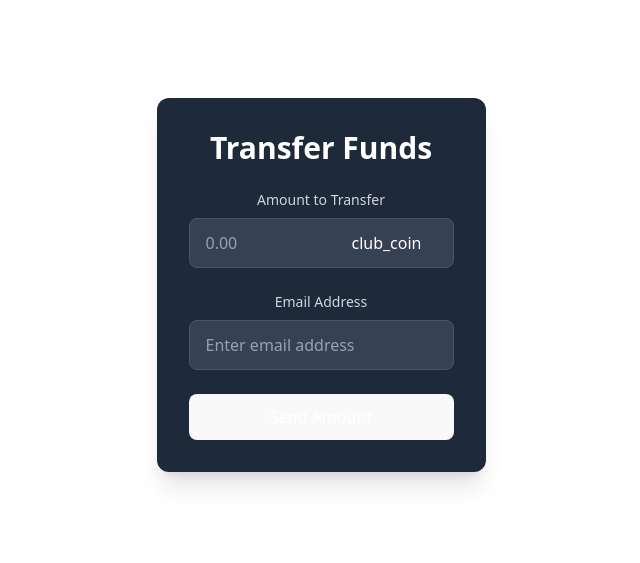
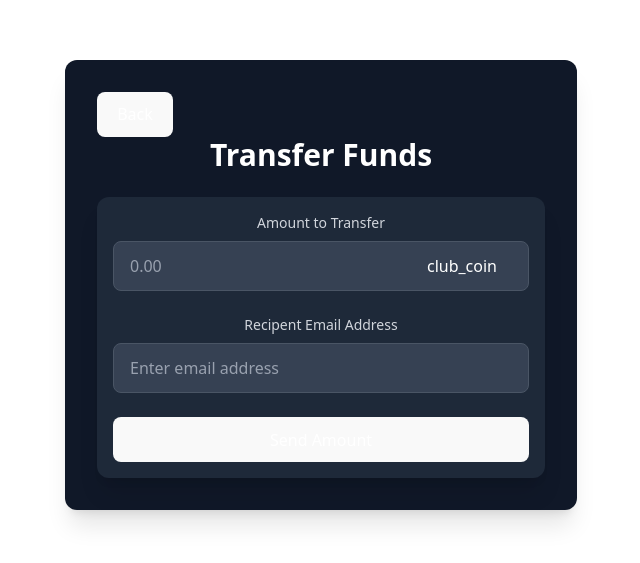
Before and after one commit to DTAlemayehu01/club-coin, a React (Vite) app in the folder Club Coin/: page /user/transfer in a window 1280 px wide. Shown: the part 115-678 px from the top of the page, without its empty margins (319-959 px from the left). Built offline with nearby package versions, Linux system fonts and the light colour scheme.

Commit message:
Move transfer to separate page, not linked to session

```diff
--- a/Club Coin/src/components/User.tsx
+++ b/Club Coin/src/components/User.tsx
@@ -181,7 +181,7 @@ const User: React.FC<UserDashboardProps> = ({ title = "User Dashboard" }) => {
 				</div>
 
 				{/* Recent Transactions - Optional */}
-				<div className="mt-8 bg-gray-800 rounded-xl shadow-xl overflow-hidden">
+				{/* <div className="mt-8 bg-gray-800 rounded-xl shadow-xl overflow-hidden">
 					<div className="p-6">
 						<h2 className="text-xl font-semibold text-white mb-4">
 							Recent Transactions
@@ -190,7 +190,7 @@ const User: React.FC<UserDashboardProps> = ({ title = "User Dashboard" }) => {
 							<p>Your recent transactions will appear here.</p>
 						</div>
 					</div>
-				</div>
+				</div> */}
 
 				{/* Log Out Button (Still Needs Implementation) */}
 				<button
--- a/Club Coin/src/components/UserTransfer.tsx
+++ b/Club Coin/src/components/UserTransfer.tsx
@@ -1,4 +1,5 @@
 import { useState } from "react";
+import { Link, useNavigate } from "react-router-dom";
 
 interface TransferFormProps {
 	onSubmit: (amount: number, address: string) => void;
@@ -8,6 +9,7 @@ const UserTransfer: React.FC<TransferFormProps> = ({ onSubmit }) => {
 	const [amount, setAmount] = useState<string>("");
 	const [address, setAddress] = useState<string>("");
 	const [isLoading, setIsLoading] = useState<boolean>(false);
+	const navigate = useNavigate();
 
 	const handleSubmit = (e: React.FormEvent) => {
 		e.preventDefault();
@@ -21,12 +23,19 @@ const UserTransfer: React.FC<TransferFormProps> = ({ onSubmit }) => {
 	};
 
 	return (
-		<div className="w-full max-w-xl bg-gray-800 rounded-xl shadow-xl overflow-hidden">
+		<div className="min-w-lg max-w-xl bg-gray-900 rounded-xl shadow-xl overflow-hidden">
 			<div className="p-8">
+				<button
+					onClick={() => navigate("/user")}
+					className="bg-blue-600 hover:bg-blue-700 text-white font-medium py-4 px-4 rounded-xl transition-colors flex items-center justify-center"
+				>
+					Back
+				</button>
 				<h2 className="text-3xl font-bold text-white mb-6">
 					Transfer Funds
 				</h2>
 
+				<div className="bg-gray-800 rounded-xl shadow-xl overflow-hidden p-4">
 					<form onSubmit={handleSubmit}>
 						<div className="space-y-6">
 							{/* Amount Input */}
@@ -45,7 +54,9 @@ const UserTransfer: React.FC<TransferFormProps> = ({ onSubmit }) => {
 										min="0"
 										required
 										value={amount}
-									onChange={(e) => setAmount(e.target.value)}
+										onChange={(e) =>
+											setAmount(e.target.value)
+										}
 										className="block w-full pl-4 pr-4 py-3 bg-gray-700 border border-gray-600 rounded-lg text-white placeholder-gray-400 focus:outline-none focus:ring-2 focus:ring-blue-500 focus:border-transparent"
 										placeholder="0.00"
 									/>
@@ -63,7 +74,7 @@ const UserTransfer: React.FC<TransferFormProps> = ({ onSubmit }) => {
 									htmlFor="wallet"
 									className="block text-sm font-medium text-gray-300 mb-2"
 								>
-								Email Address
+									Recipent Email Address
 								</label>
 								<input
 									id="wallet"
@@ -118,6 +129,7 @@ const UserTransfer: React.FC<TransferFormProps> = ({ onSubmit }) => {
 					</form>
 				</div>
 			</div>
+		</div>
 	);
 };
 
```
Lines whose indentation alone changed are shown as unchanged.
